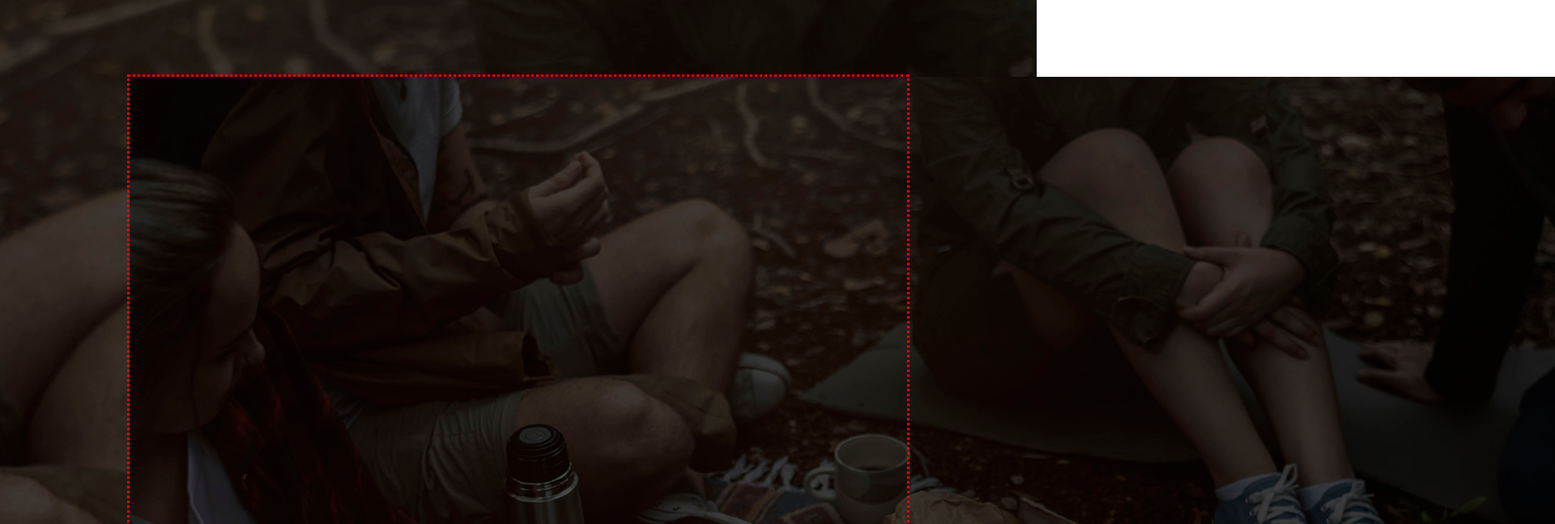
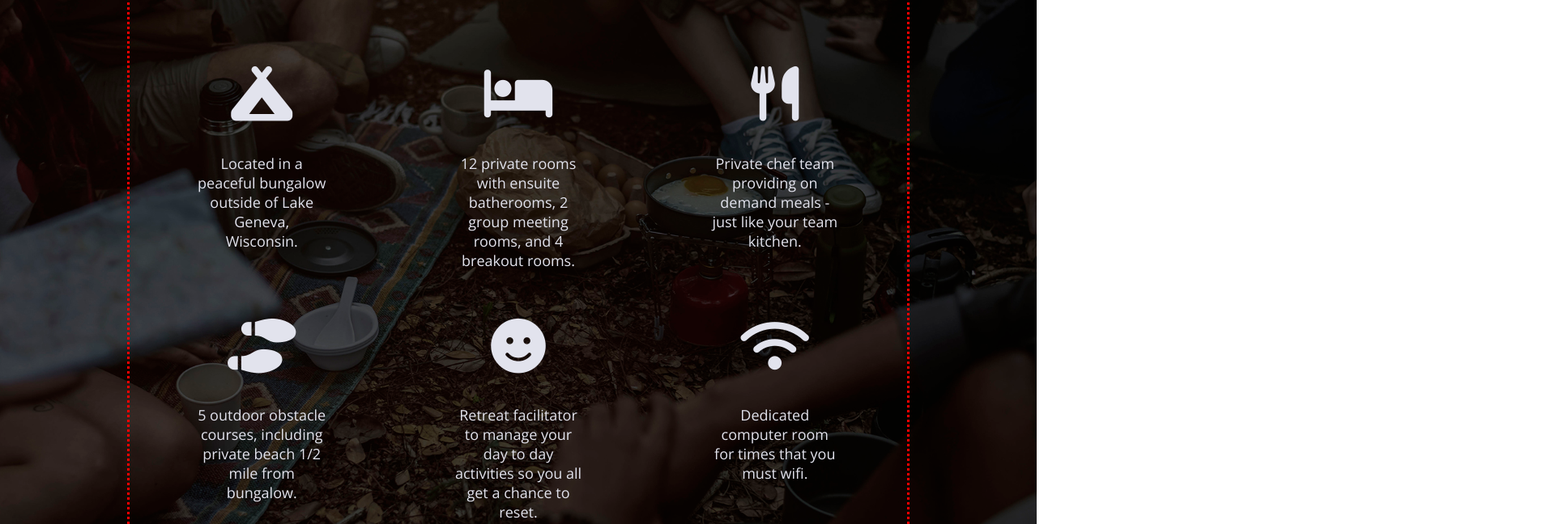
Before and after one commit to Denisealisen/206-unplugged, a website built with Parcel: page index.html in a window 1280 px wide. Shown: the part 1168-1816 px from the top of the page at 81% size, 1920 px wide, since content can reach past the window. Built offline with nearby package versions, Linux system fonts and the light colour scheme.

Commit message:
deleted img out of html to fix mistake. fixed typo on body for color on css. added icons to features on html.

```diff
--- a/css/main.css
+++ b/css/main.css
@@ -103,7 +103,7 @@ textarea {
       font-family: 'open sans', sans-serif;
       font-size: 1em;
       text-align: left;
-      color: e2e3ed;
+      color: #e2e3ed;
     }
 
     ul, ol {
@@ -284,6 +284,11 @@ textarea {
     .features p {
       text-align: center;
       margin: 0;
+    }
+
+    .features i {
+      font-size: 3.75em;
+      margin-bottom: 40px;
     }
 
 
--- a/index.html
+++ b/index.html
@@ -13,6 +13,7 @@
 
   <link rel="stylesheet" href="css/normalize.css">
   <link rel="stylesheet" href="css/main.css">
+  <script src="https://kit.fontawesome.com/d8feaeaefd.js" crossorigin="anonymous"></script>
 
   <link rel="preconnect" href="https://fonts.googleapis.com">
 <link rel="preconnect" href="https://fonts.gstatic.com" crossorigin>
@@ -45,8 +46,7 @@ rel="stylesheet">
 
     <section class="hero-area">
       <div class="content-wrapper">
-        <img src="img/unplugged-retreat.jpg" alt="Unplugged Retreat"/>
-        <h1>Retreat from the desk, return refreshed.</h1>
+      <h1>Retreat from the desk, return refreshed.</h1>
       </div>
     </section>
 
@@ -68,31 +68,42 @@ rel="stylesheet">
 
       <section class="features">
         <div class="content-wrapper">
-          <img src="img/unplugged-retreat-features.jpg" alt="retreat-features.jpg"/>
           <h2>Have the work week you always dreamed of - without the bad wifi.</h2>
           <div class="features-items">
           <article>
-            <p class="fontawesome-icons"></p>
+            <p class="fontawesome-icons">
+             <i class=" fas fa-campground"></i>
+            </p>
             <p class="features-item-description">Located in a peaceful bungalow outside of Lake Geneva, Wisconsin.</p>
           </article>
           <article>
-            <p class="fontawesome-icons"></p>
+            <p class="fontawesome-icons">
+             <i class="fas fa-bed"></i>
+            </p>
             <p class="features-item-description">12 private rooms with ensuite batherooms, 2 group meeting rooms, and 4 breakout rooms.</p>
           </article>
           <article>
-            <p class="fontawesome-icons"></p>
+            <p class="fontawesome-icons">
+             <i class="fa-solid fa-utensils"></i>
+            </p>
             <p class="features-item-description">Private chef team providing on demand meals - just like your team kitchen.</p>
           </article>
           <article>
-            <p class="fontawesome-icons"></p>
+            <p class="fontawesome-icons">
+              <i class="fa-solid fa-shoe-prints"></i>
+            </p>
             <p class="features-item-description">5 outdoor obstacle courses, including private beach 1/2 mile from bungalow.</p>
           </article>
           <article>
-            <p class="fontawesome-icons"></p>
+            <p class="fontawesome-icons">
+              <i class="fa-solid fa-face-smile"></i>
+            </p>
             <p class="features-item-description">Retreat facilitator to manage your day to day activities so you all get a chance to reset.</p>
           </article>
           <article>
-            <p class="fontawesome-icons"></p>
+            <p class="fontawesome-icons">
+              <i class="fa-solid fa-wifi"></i>
+            </p>
             <p class="features-item-description">Dedicated computer room for times that you must wifi.</p>
           </article>
           </div>
```
Also changed, not shown: about/index.html (+1 -1 lines), faq/index.html (+10 -1 lines).
